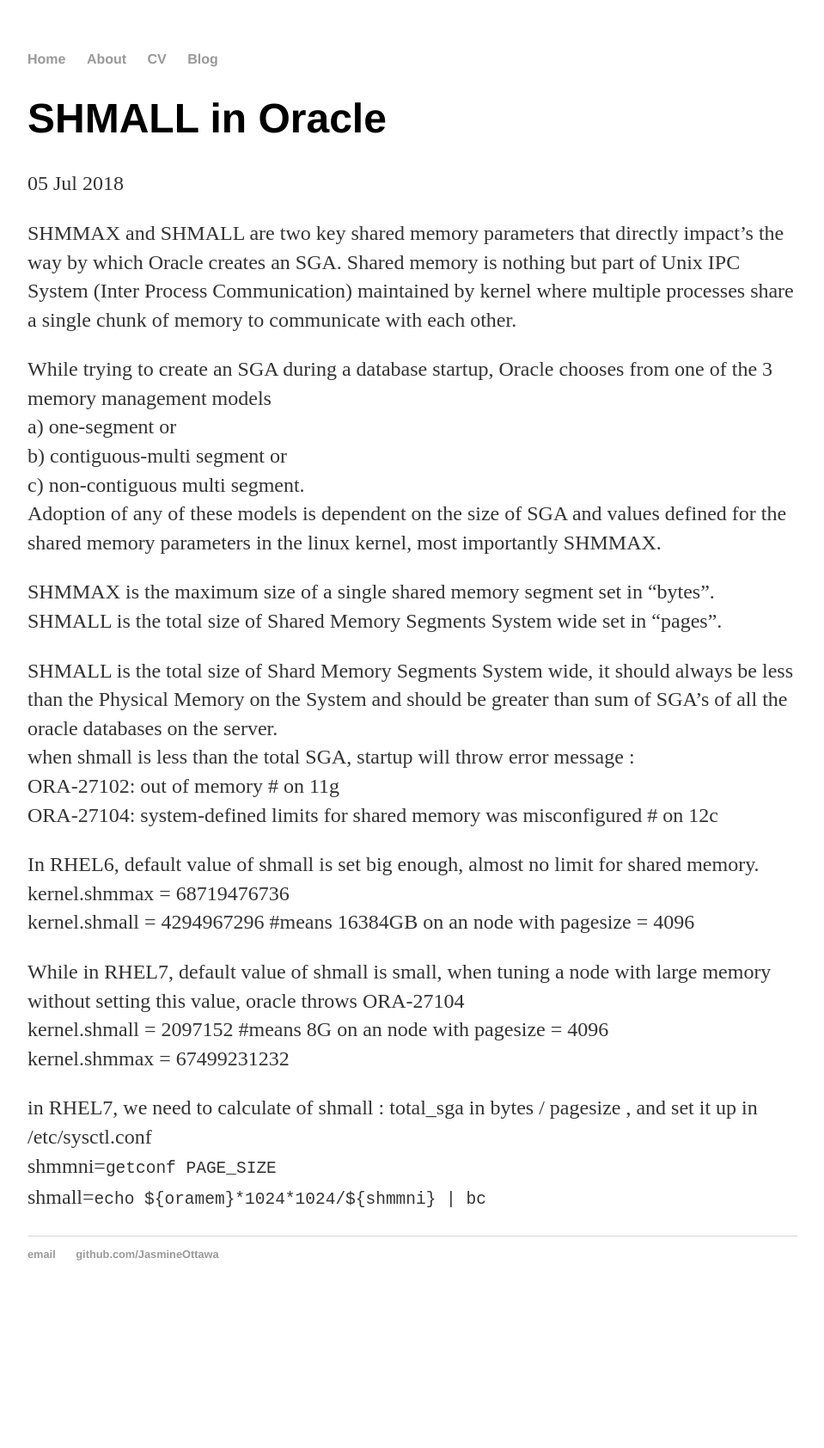
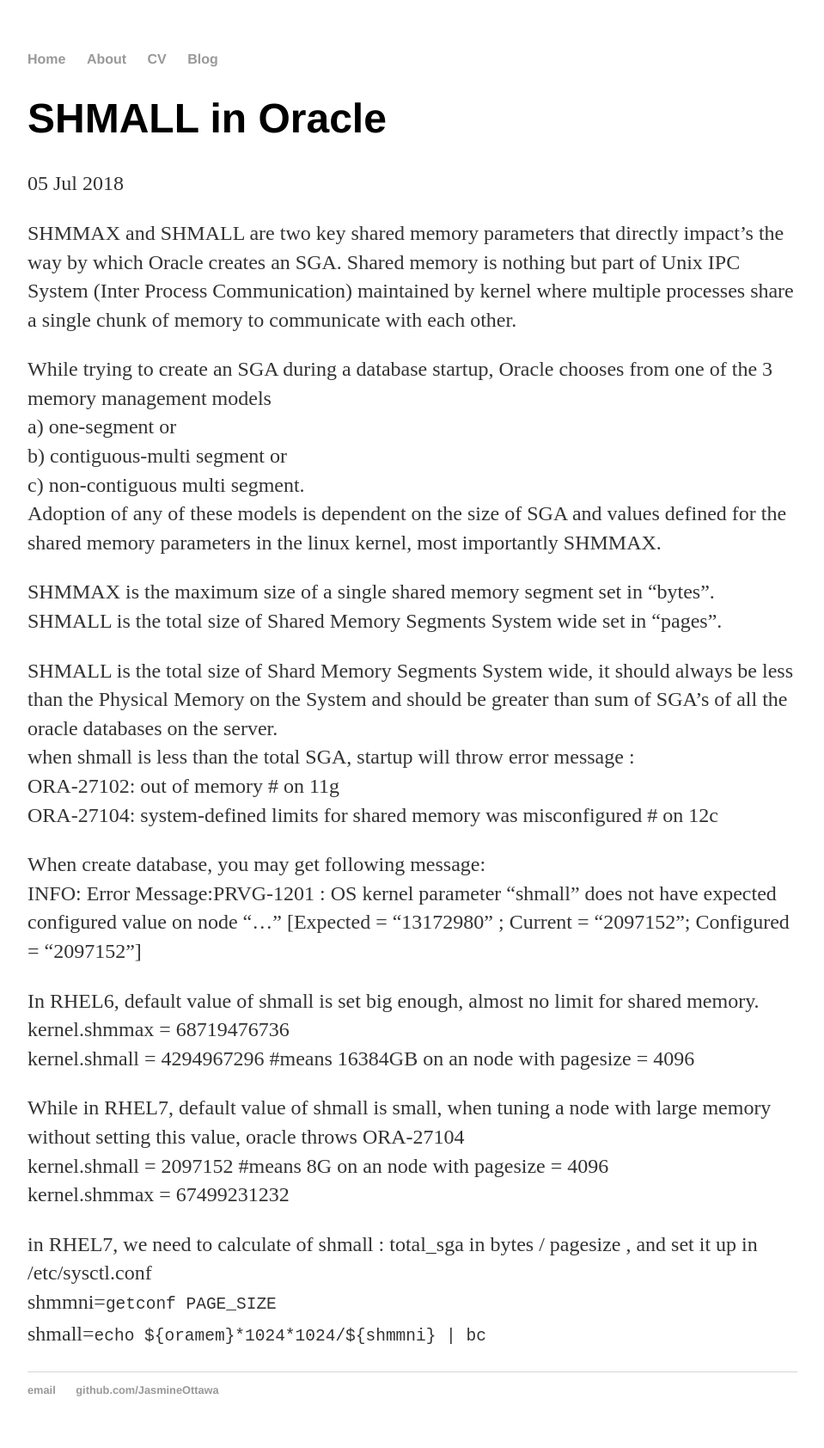
Before and after one commit to JasmineOttawa/JasmineOttawa.github.io, a Jekyll site: the page built from _posts/2018-07-05-shmallInOracle.md, in a window 1280 px wide. Shown: the whole page at 86% size, without its empty margins (160-1119 px from the left). Built offline with Jekyll 4.4.1, drawn with Linux system fonts in a browser that asks for light colours; before the commit the page ends 1526 px from its top, so only the background shows below that.

Commit message:
Update 2018-07-05-shmallInOracle.md

```diff
--- a/_posts/2018-07-05-shmallInOracle.md
+++ b/_posts/2018-07-05-shmallInOracle.md
@@ -18,8 +18,11 @@
 
 SHMALL is the total size of Shard Memory Segments System wide, it should always be less than the Physical Memory on the System and should be greater than sum of SGA’s of all the oracle databases on the server.
 when shmall is less than the total SGA, startup will throw error message :
-ORA-27102: out of memory # on 11g
-ORA-27104: system-defined limits for shared memory was misconfigured # on 12c
+    ORA-27102: out of memory # on 11g
+    ORA-27104: system-defined limits for shared memory was misconfigured # on 12c
+
+When create database, you may get following message:
+    INFO: Error Message:PRVG-1201 : OS kernel parameter "shmall" does not have expected configured value on node "..." [Expected = "13172980" ; Current = "2097152"; Configured = "2097152"]
 
 In RHEL6, default value of shmall is set big enough, almost no limit for shared memory.
 kernel.shmmax = 68719476736
```
